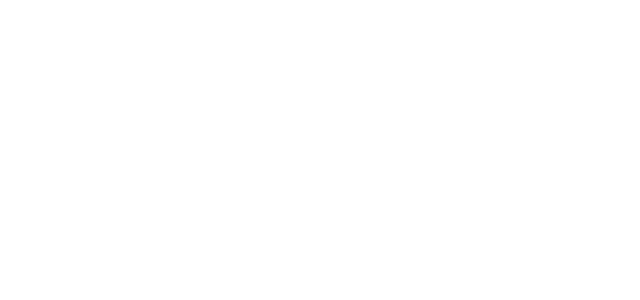
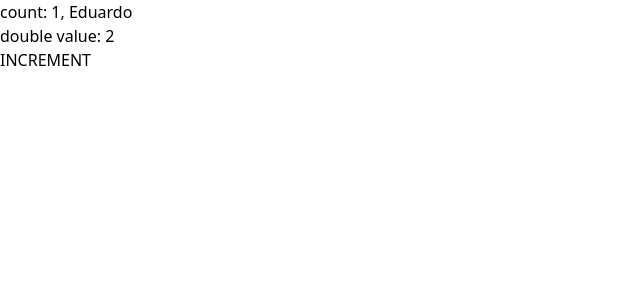
Before and after one commit to asianParadissseee/b-crm, a Vue app: page / in a window 1280 px wide. Shown: the top 300 px of the page, without its empty margins (0-640 px from the left). Built offline with nearby package versions, Linux system fonts and the light colour scheme.

Commit message:
add store and count

```diff
--- a/package.json
+++ b/package.json
@@ -12,6 +12,7 @@
   },
   "dependencies": {
     "husky": "^9.0.11",
+    "pinia": "^2.1.7",
     "vue": "^3.4.19"
   },
   "devDependencies": {
--- a/src/app/app.vue
+++ b/src/app/app.vue
@@ -1,7 +1,28 @@
 <template>
-  <div></div>
+  <div>
+    <h1>count:
+      {{ count }}, {{ name }}
+    </h1>
+    <h2>
+      double value: {{ doubleValue }}
+    </h2>
+    <button @click="store.increment">
+      INCREMENT
+    </button>
+  </div>
 </template>
 
-<script setup lang="ts"></script>
+<script setup lang="ts">
+
+import {useCounterStore} from "@/app/providers/store/counter.ts";
+import {computed} from "vue";
+import {storeToRefs} from "pinia";
+
+const store = useCounterStore()
+const {name, count, doubleCount} = storeToRefs(store)
+
+const doubleValue = computed(() => doubleCount)
+
+</script>
 
 <style lang="scss" scoped></style>
--- /dev/null
+++ b/src/app/providers/store/counter.ts
@@ -0,0 +1,16 @@
+import {defineStore} from "pinia";
+import {computed, ref} from "vue";
+
+export const useCounterStore = defineStore("counter", () => {
+    const count = ref<number>(1) //state
+    const name = ref<string>("Eduardo") //state
+    const doubleCount = computed<number>(() => count.value * 2) // getters
+
+    function increment() { //action
+        count.value++
+    }
+
+    return {
+        count, name, doubleCount, increment
+    }
+})
--- a/src/main.ts
+++ b/src/main.ts
@@ -1,4 +1,9 @@
-import { createApp } from 'vue'
+import {createApp} from 'vue'
 import App from './app/app.vue'
 import '@/app/styles/base.css'
-createApp(App).mount('#app')
+import {createPinia} from "pinia"
+
+const pinia = createPinia()
+const app = createApp(App)
+app.use(pinia)
+app.mount('#app')
```
Also changed, not shown: 1 other file (tests, documents, lock files or other folders).
